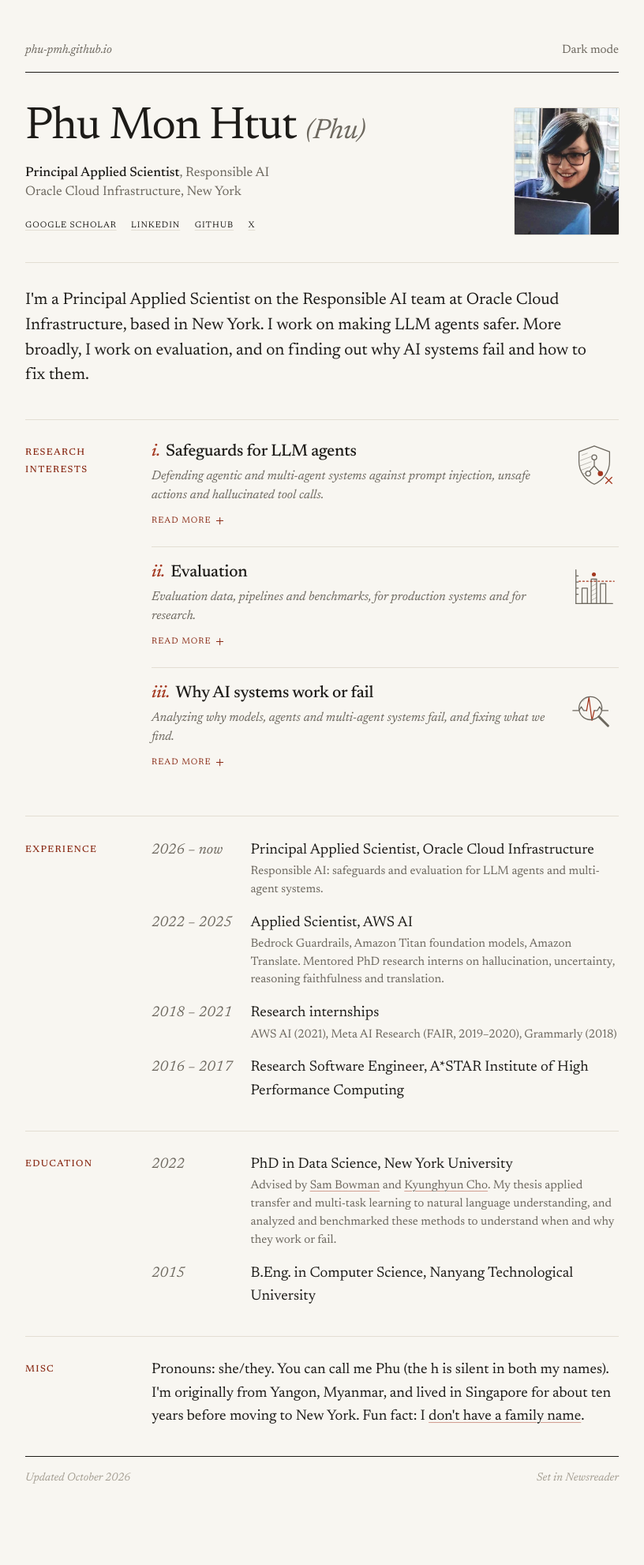
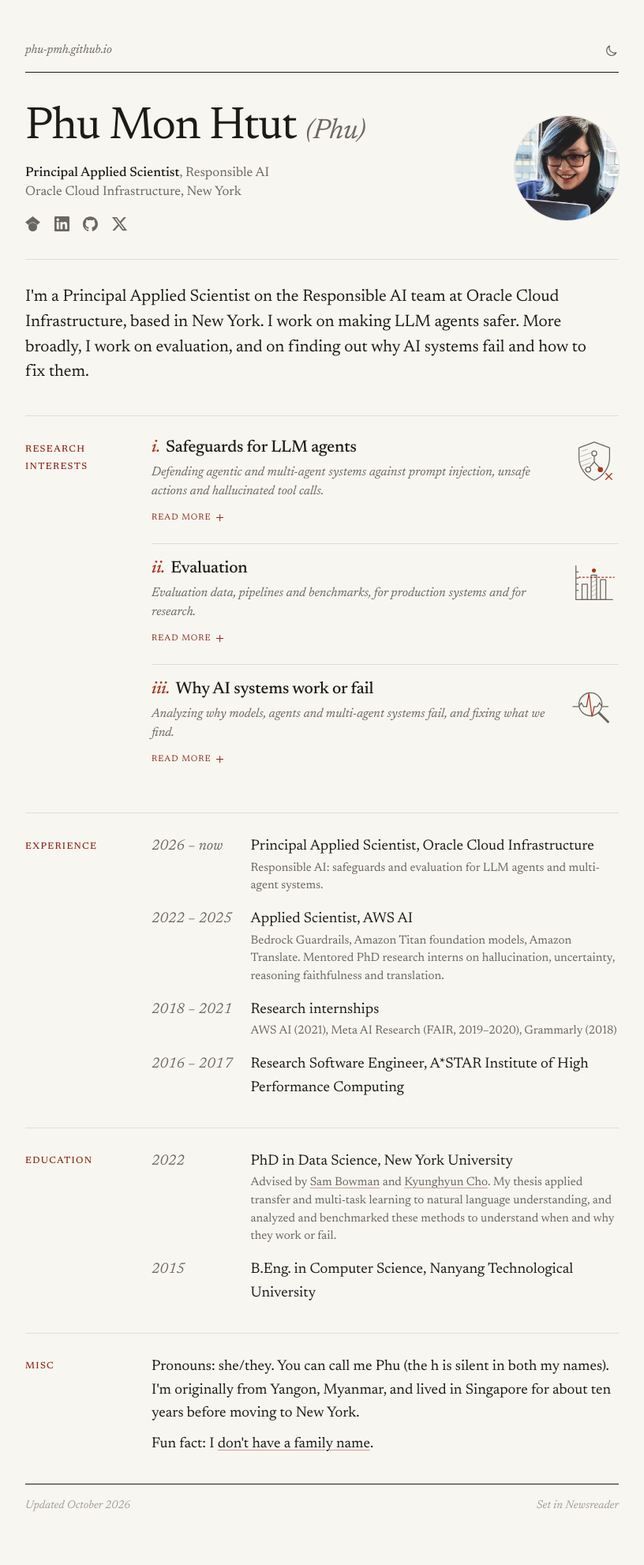
Before and after one commit to phu-pmh/phu-pmh.github.io, a Jekyll site: the page built from index.html, in a window 1280 px wide. Shown: the whole page at 79% size, without its empty margins (232-1048 px from the left). Built offline with Jekyll 4.4.1, drawn with Linux system fonts in a browser that asks for light colours; before the commit the page ends 1947 px from its top, so only the background shows below that.

Commit message:
Icon links, round photo, icon theme toggle
Co-Authored-By: Claude Opus 5.5 (1M context) <noreply@anthropic.com>
Claude-Session: https://claude.ai/code/session_01JXqTCx3Drj5DZFr9Us3QrX

```diff
--- a/index.html
+++ b/index.html
@@ -65,26 +65,28 @@ a:focus-visible, button:focus-visible, summary:focus-visible { outline: 2px soli
 .topbar { display: flex; justify-content: space-between; align-items: baseline; gap: 1rem;
   color: var(--muted); font-size: 0.95rem; padding-bottom: 0.9rem; border-bottom: 1px solid var(--ink); }
 .topbar .site { font-style: italic; }
-.toggle { font: inherit; color: inherit; background: none; border: 0; padding: 0; cursor: pointer; }
+.toggle { color: inherit; background: none; border: 0; padding: 4px; margin: -4px; cursor: pointer; line-height: 0; align-self: center; }
+.toggle svg { width: 19px; height: 19px; fill: none; stroke: currentColor; stroke-width: 1.5; stroke-linecap: round; stroke-linejoin: round; }
 .toggle:hover { color: var(--accent-ink); }
 .toggle .to-light, :root[data-theme="dark"] .toggle .to-dark { display: none; }
-:root[data-theme="dark"] .toggle .to-light { display: inline; }
+:root[data-theme="dark"] .toggle .to-light { display: block; }
 @media (prefers-color-scheme: dark) {
   :root:not([data-theme="light"]) .toggle .to-dark { display: none; }
-  :root:not([data-theme="light"]) .toggle .to-light { display: inline; }
+  :root:not([data-theme="light"]) .toggle .to-light { display: block; }
 }
 
-.masthead { display: grid; grid-template-columns: 1fr auto; gap: 2rem; align-items: end; padding: 2.6rem 0 2.2rem; }
+.masthead { display: grid; grid-template-columns: 1fr auto; gap: 2rem; align-items: center; padding: 2.6rem 0 2.2rem; }
 h1 { font-weight: 400; font-size: clamp(2.6rem, 6.4vw, 3.6rem); line-height: 1; letter-spacing: -0.022em; margin: 0; }
 h1 .nick { font-style: italic; color: var(--muted); font-size: 0.62em; letter-spacing: -0.01em; white-space: nowrap; }
 .role { margin: 1rem 0 0; font-size: 1.05rem; line-height: 1.45; color: var(--muted); }
 .role strong { font-weight: 500; color: var(--ink); }
-.links { display: flex; flex-wrap: wrap; gap: 0.2rem 1.15rem; margin: 1rem 0 0; padding: 0; list-style: none; font-size: 1rem; }
-.links a { text-decoration-color: var(--rule); }
-.links a:hover { text-decoration-color: var(--accent); }
+.links { display: flex; flex-wrap: wrap; gap: 1.1rem; margin: 1.15rem 0 0; padding: 0; list-style: none; }
+.links a { display: block; color: var(--muted); line-height: 0; padding: 2px; margin: -2px; }
+.links a:hover { color: var(--accent-ink); }
+.links svg { width: 19px; height: 19px; fill: currentColor; }
 figure.portrait { margin: 0; width: 132px; }
-figure.portrait img { display: block; width: 132px; height: 160px; object-fit: cover; object-position: 50% 30%;
-  border-radius: 1px; filter: saturate(0.88) contrast(1.02); box-shadow: 0 0 0 1px var(--rule); }
+figure.portrait img { display: block; width: 132px; height: 132px; object-fit: cover; object-position: 50% 28%;
+  border-radius: 50%; filter: saturate(0.88) contrast(1.02); box-shadow: 0 0 0 1px var(--rule); }
 
 .lede { font-size: 1.32rem; line-height: 1.5; margin: 0; padding: 2rem 0 2.4rem; border-top: 1px solid var(--rule);
   letter-spacing: -0.003em; text-wrap: pretty; }
@@ -135,6 +137,7 @@ figure.portrait img { display: block; width: 132px; height: 160px; object-fit: c
 .ledger .sub { display: block; color: var(--muted); font-size: 0.95rem; line-height: 1.5; margin-top: 0.1rem; }
 
 .misc p { margin: 0; }
+.misc p + p { margin-top: 0.6rem; }
 
 footer { display: flex; justify-content: space-between; gap: 1rem; flex-wrap: wrap; color: var(--faint); font-size: 0.9rem;
   border-top: 1px solid var(--ink); padding-top: 0.9rem; font-style: italic; }
@@ -144,7 +147,7 @@ footer { display: flex; justify-content: space-between; gap: 1rem; flex-wrap: wr
   main { padding-block: 1.5rem 3rem; }
   .masthead { grid-template-columns: 1fr; gap: 1.4rem; padding-top: 2rem; }
   figure.portrait { order: -1; width: 96px; }
-  figure.portrait img { width: 96px; height: 116px; }
+  figure.portrait img { width: 96px; height: 96px; }
   .lede { font-size: 1.17rem; }
   .sec { grid-template-columns: 1fr; padding-top: 1.3rem; }
   .sec > h2 { margin-bottom: 0.6rem; }
@@ -160,21 +163,21 @@ footer { display: flex; justify-content: space-between; gap: 1rem; flex-wrap: wr
 <main>
   <div class="topbar">
     <span class="site">phu-pmh.github.io</span>
-    <button class="toggle" type="button" aria-label="Switch between light and dark mode"><span class="to-dark">Dark mode</span><span class="to-light">Light mode</span></button>
+    <button class="toggle" type="button" aria-label="Switch between light and dark mode" title="Light / dark"><svg class="to-dark" viewBox="0 0 24 24" aria-hidden="true"><path d="M20 14.5A8 8 0 0 1 9.5 4a8 8 0 1 0 10.5 10.5z"/></svg><svg class="to-light" viewBox="0 0 24 24" aria-hidden="true"><circle cx="12" cy="12" r="4"/><path d="M12 2.5v2M12 19.5v2M4.6 4.6l1.4 1.4M18 18l1.4 1.4M2.5 12h2M19.5 12h2M4.6 19.4L6 18M18 6l1.4-1.4"/></svg></button>
   </div>
 
   <header class="masthead">
     <div>
       <h1>Phu Mon Htut <span class="nick">(Phu)</span></h1>
       <p class="role"><strong>Principal Applied Scientist</strong>, Responsible AI<br>Oracle Cloud Infrastructure, New York</p>
-      <ul class="links sc" aria-label="Profiles">
-        <li><a href="https://scholar.google.com/citations?user=X4jOTDMAAAAJ">Google Scholar</a></li>
-        <li><a href="https://www.linkedin.com/in/phumonhtut/">LinkedIn</a></li>
-        <li><a href="https://github.com/phu-pmh">GitHub</a></li>
-        <li><a href="https://x.com/phu_pmh">X</a></li>
+      <ul class="links" aria-label="Profiles">
+        <li><a href="https://scholar.google.com/citations?user=X4jOTDMAAAAJ" aria-label="Google Scholar" title="Google Scholar"><svg viewBox="0 0 24 24" aria-hidden="true"><path d="M5.242 13.769L0 9.5 12 0l12 9.5-5.242 4.269C17.548 11.249 14.978 9.5 12 9.5c-2.977 0-5.548 1.748-6.758 4.269zM12 10a7 7 0 1 0 0 14 7 7 0 0 0 0-14z"/></svg></a></li>
+        <li><a href="https://www.linkedin.com/in/phumonhtut/" aria-label="LinkedIn" title="LinkedIn"><svg viewBox="0 0 24 24" aria-hidden="true"><path d="M20.447 20.452h-3.554v-5.569c0-1.328-.027-3.037-1.852-3.037-1.853 0-2.136 1.445-2.136 2.939v5.667H9.351V9h3.414v1.561h.046c.477-.9 1.637-1.85 3.37-1.85 3.601 0 4.267 2.37 4.267 5.455v6.286zM5.337 7.433c-1.144 0-2.063-.926-2.063-2.065 0-1.138.92-2.063 2.063-2.063 1.14 0 2.064.925 2.064 2.063 0 1.139-.925 2.065-2.064 2.065zm1.782 13.019H3.555V9h3.564v11.452zM22.225 0H1.771C.792 0 0 .774 0 1.729v20.542C0 23.227.792 24 1.771 24h20.451C23.2 24 24 23.227 24 22.271V1.729C24 .774 23.2 0 22.222 0h.003z"/></svg></a></li>
+        <li><a href="https://github.com/phu-pmh" aria-label="GitHub" title="GitHub"><svg viewBox="0 0 24 24" aria-hidden="true"><path d="M12 .297c-6.63 0-12 5.373-12 12 0 5.303 3.438 9.8 8.205 11.385.6.113.82-.258.82-.577 0-.285-.01-1.04-.015-2.04-3.338.724-4.042-1.61-4.042-1.61C4.422 18.07 3.633 17.7 3.633 17.7c-1.087-.744.084-.729.084-.729 1.205.084 1.838 1.236 1.838 1.236 1.07 1.835 2.809 1.305 3.495.998.108-.776.417-1.305.76-1.605-2.665-.3-5.466-1.332-5.466-5.93 0-1.31.465-2.38 1.235-3.22-.135-.303-.54-1.523.105-3.176 0 0 1.005-.322 3.3 1.23.96-.267 1.98-.399 3-.405 1.02.006 2.04.138 3 .405 2.28-1.552 3.285-1.23 3.285-1.23.645 1.653.24 2.873.12 3.176.765.84 1.23 1.91 1.23 3.22 0 4.61-2.805 5.625-5.475 5.92.42.36.81 1.096.81 2.22 0 1.606-.015 2.896-.015 3.286 0 .315.21.69.825.57C20.565 22.092 24 17.592 24 12.297c0-6.627-5.373-12-12-12"/></svg></a></li>
+        <li><a href="https://x.com/phu_pmh" aria-label="X (Twitter)" title="X (Twitter)"><svg viewBox="0 0 24 24" aria-hidden="true"><path d="M18.901 1.153h3.68l-8.04 9.19L24 22.846h-7.406l-5.8-7.584-6.638 7.584H.474l8.6-9.83L0 1.154h7.594l5.243 6.932ZM17.61 20.644h2.039L6.486 3.24H4.298Z"/></svg></a></li>
       </ul>
     </div>
-    <figure class="portrait"><img src="/images/headshot.jpg" alt="Phu Mon Htut" width="132" height="160"></figure>
+    <figure class="portrait"><img src="/images/headshot.jpg" alt="Phu Mon Htut" width="132" height="132"></figure>
   </header>
 
   <p class="lede">I'm a Principal Applied Scientist on the Responsible AI team at Oracle Cloud Infrastructure, based in New York. I work on making LLM agents safer. More broadly, I work on evaluation, and on finding out why AI systems fail and how to fix them.</p>
@@ -266,7 +269,8 @@ footer { display: flex; justify-content: space-between; gap: 1rem; flex-wrap: wr
   <section class="sec misc">
     <h2>Misc</h2>
     <div class="body">
-    <p>Pronouns: she/they. You can call me Phu (the h is silent in both my names). I'm originally from Yangon, Myanmar, and lived in Singapore for about ten years before moving to New York. Fun fact: I <a href="https://www.ted.com/watch/ted-institute/ted-state-street/ma-shwe-win-cynthia-not-good-with-names-local-name-customs-in-a-global-village">don't have a family name</a>.</p>
+    <p>Pronouns: she/they. You can call me Phu (the h is silent in both my names). I'm originally from Yangon, Myanmar, and lived in Singapore for about ten years before moving to New York.</p>
+    <p>Fun fact: I <a href="https://www.ted.com/watch/ted-institute/ted-state-street/ma-shwe-win-cynthia-not-good-with-names-local-name-customs-in-a-global-village">don't have a family name</a>.</p>
       </div>
   </section>
 
```
